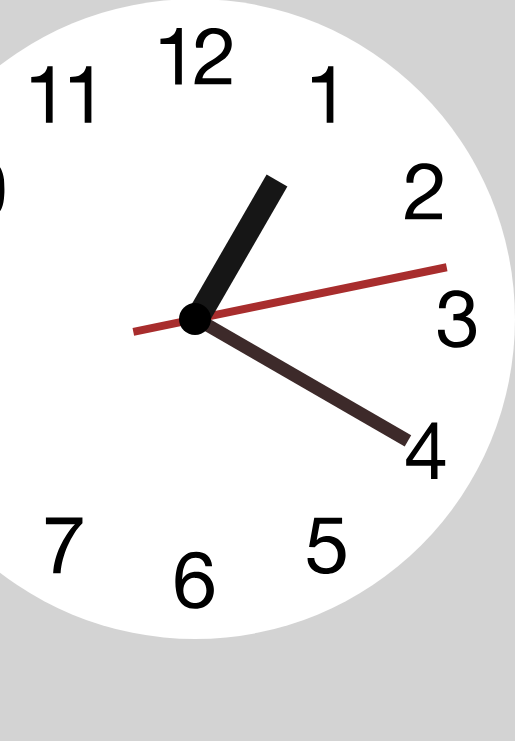
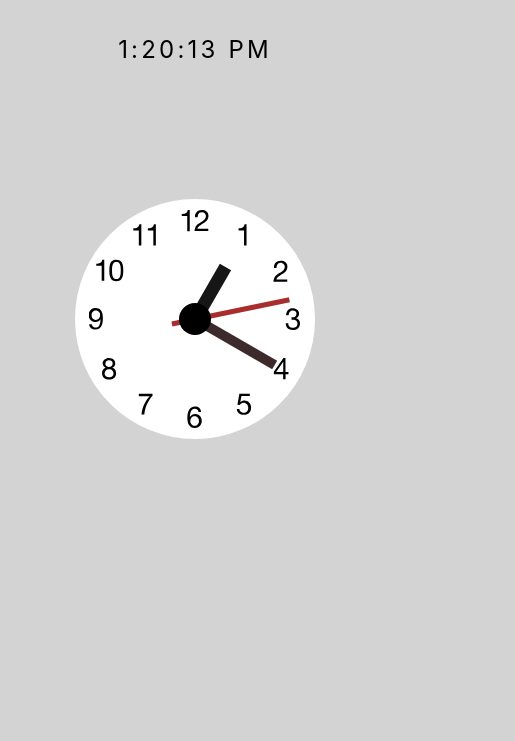
Before and after one commit to butadpj/JS-Challenge-CSS-plus-JS-CLOCK, a plain HTML site: page index.html in a window 390 px wide. Shown: the part 103-844 px from the top of the page, 515 px wide, since content can reach past the window. Drawn offline with Linux system fonts and the light colour scheme.

Commit message:
Responsive to Mobile Phones

```diff
--- a/design.css
+++ b/design.css
@@ -60,7 +60,7 @@ body {
     height: 25%;
     position: absolute;
     top: 25%;
-    left: 48.50%;
+    left: 48.24%;
     transform-origin: 50% 100%;
     background-color: rgb(22, 22, 22);
 }
@@ -90,3 +90,64 @@ body {
 .transition {
     transition: transform 0.3s cubic-bezier(.4,2.08,.55,.44);;
 }
+
+@media only screen and (max-width: 768px) {
+
+    .clock {
+        height: 20rem;
+        width: 20rem;
+    }
+
+    .hours .h {
+        left: 48%;
+        width: 0.9rem;
+    }
+
+    .minutes .m {
+        width: 0.7rem;
+        left: 48.5%;
+    }
+
+    .digital {
+        top: 15%;
+        font-size: 1.7rem;
+    }
+
+    .seconds .s{
+        width: 0.4rem;
+        left: 49%;
+    }
+}
+
+@media only screen and (max-width: 425px) {
+
+    .clock {
+        height: 15rem;
+        width: 15rem;
+    }
+
+    .hours .h {
+        left: 47.6%;
+        width: 0.8rem;
+    }
+
+    .minutes .m {
+        width: 0.6rem;
+        left: 48.4%;
+    }
+
+    .digital {
+        top: 15%;
+        font-size: 1.7rem;
+    }
+
+    .seconds .s{
+        width: 0.3rem;
+        left: 49%;
+    }
+
+    .digital {
+        top: 18%;
+        font-size: 1.5rem;
+    }
+}
```
